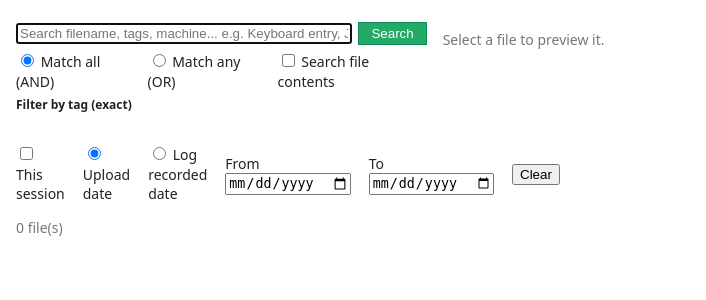
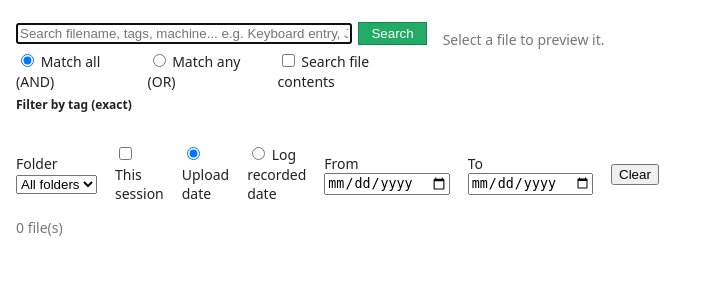
Before and after one commit to epremeaux/VendLog_App, a Flask app: page /search in a window 1280 px wide. Shown: the part 41-341 px from the top of the page, without its empty margins (0-706 px from the left). Run offline with Flask 2, Linux system fonts and the light colour scheme; data that the repository does not hold is empty; parts of the project's set-up code (start-up, migrations or seed data) failed here and were passed over.

Commit message:
Search page: folder pulldown filter
Co-authored-by: Copilot <223556219+Copilot@users.noreply.github.com>

```diff
--- a/app.py
+++ b/app.py
@@ -143,7 +143,7 @@ def create_app(cfg: dict | None = None) -> Flask:
             store, request.args.get("q", ""), request.args.getlist("tag"),
             request.args.get("mode", "and"), request.args.get("content") == "1",
             request.args.get("session") == "1", request.args.get("datekind", "upload"),
-            request.args.get("from", ""), request.args.get("to", "")))
+            request.args.get("from", ""), request.args.get("to", ""), request.args.get("folder", "")))
 
     def _preview_path():
         rel = request.args.get("path", "")
--- a/static/search.js
+++ b/static/search.js
@@ -17,6 +17,7 @@ async function runSearch() {
   params.set("mode", currentMode());
   if ($("content").checked) params.set("content", "1");
   if ($("f-session").checked) params.set("session", "1");
+  if ($("f-folder").value) params.set("folder", $("f-folder").value);
   if ($("f-from").value || $("f-to").value) {
     params.set("datekind", document.querySelector("input[name=f-datekind]:checked").value);
     params.set("from", $("f-from").value);
@@ -113,6 +114,21 @@ async function loadOptions() {
     });
   });
   fill("machine-options", [...seen.values()].sort((a, b) => a.toLowerCase().localeCompare(b.toLowerCase())));
+
+  // Folder pulldown: top-level folders under logs/, plus files that sit directly in logs/.
+  const folders = new Map();
+  let hasRoot = false;
+  files.files.forEach(f => {
+    if (f.path.includes("/")) { const n = f.path.split("/")[0]; if (!folders.has(n.toLowerCase())) folders.set(n.toLowerCase(), n); }
+    else hasRoot = true;
+  });
+  const sel = $("f-folder"), keep = sel.value;
+  sel.replaceChildren();
+  const add = (value, label) => { const o = el("option", label); o.value = value; sel.appendChild(o); };
+  add("", "All folders");
+  if (hasRoot) add(".", "(logs root)");
+  [...folders.values()].sort((a, b) => a.toLowerCase().localeCompare(b.toLowerCase())).forEach(n => add(n, n));
+  sel.value = [...sel.options].some(o => o.value === keep) ? keep : "";
 }
 
 function showMeta(f) {
@@ -243,12 +259,12 @@ async function gotoLine(line) {
 $("search-form").onsubmit = e => { e.preventDefault(); runSearch().catch(fail); };
 document.querySelectorAll("input[name=mode]").forEach(r => r.onchange = () => runSearch().catch(fail));
 $("content").onchange = () => runSearch().catch(fail);
-["f-session", "f-from", "f-to"].forEach(id => $(id).onchange = () => runSearch().catch(fail));
+["f-folder", "f-session", "f-from", "f-to"].forEach(id => $(id).onchange = () => runSearch().catch(fail));
 document.querySelectorAll("input[name=f-datekind]").forEach(r => r.onchange = () => {
   if ($("f-from").value || $("f-to").value) runSearch().catch(fail);
 });
 $("f-clear").onclick = () => {
-  $("f-session").checked = false; $("f-from").value = ""; $("f-to").value = "";
+  $("f-session").checked = false; $("f-from").value = ""; $("f-to").value = ""; $("f-folder").value = "";
   document.querySelector("input[name=f-datekind][value=upload]").checked = true;
   S.tags.clear();
   loadTagFilters().then(runSearch).catch(fail);
--- a/templates/search.html
+++ b/templates/search.html
@@ -15,6 +15,9 @@
       </div>
       <div class="field"><span>Filter by tag (exact)</span><div id="tag-filters" class="chips"></div></div>
       <div class="row opts">
+        <label>Folder
+          <select id="f-folder"><option value="">All folders</option></select>
+        </label>
         <label><input type="checkbox" id="f-session"> This session</label>
         <label><input type="radio" name="f-datekind" value="upload" checked> Upload date</label>
         <label><input type="radio" name="f-datekind" value="recorded"> Log recorded date</label>
--- a/vendlog/search.py
+++ b/vendlog/search.py
@@ -31,7 +31,7 @@ def _day(f: dict, kind: str) -> str:
 
 def search(store: Store, q: str = "", tags: list[str] | None = None, mode: str = "and",
            content: bool = False, session: bool = False, date_kind: str = "upload",
-           date_from: str = "", date_to: str = "") -> dict:
+           date_from: str = "", date_to: str = "", folder: str = "") -> dict:
     """Each comma-separated term and each selected tag is one condition.
 
     mode "and": a file must satisfy every condition; "or": at least one.
@@ -47,6 +47,10 @@ def search(store: Store, q: str = "", tags: list[str] | None = None, mode: str =
 
     results, truncated = [], False
     for f in store.list_logs():
+        if folder:  # "." means files directly in the logs folder
+            top = f["path"].split("/")[0] if "/" in f["path"] else "."
+            if top.lower() != folder.lower():
+                continue
         if session and not (f.get("uploaded") and f["uploaded"] >= store.session_start):
             continue
         if date_from or date_to:
```
Also changed, not shown: tests/test_search.py (+18 -0 lines), README.md.
